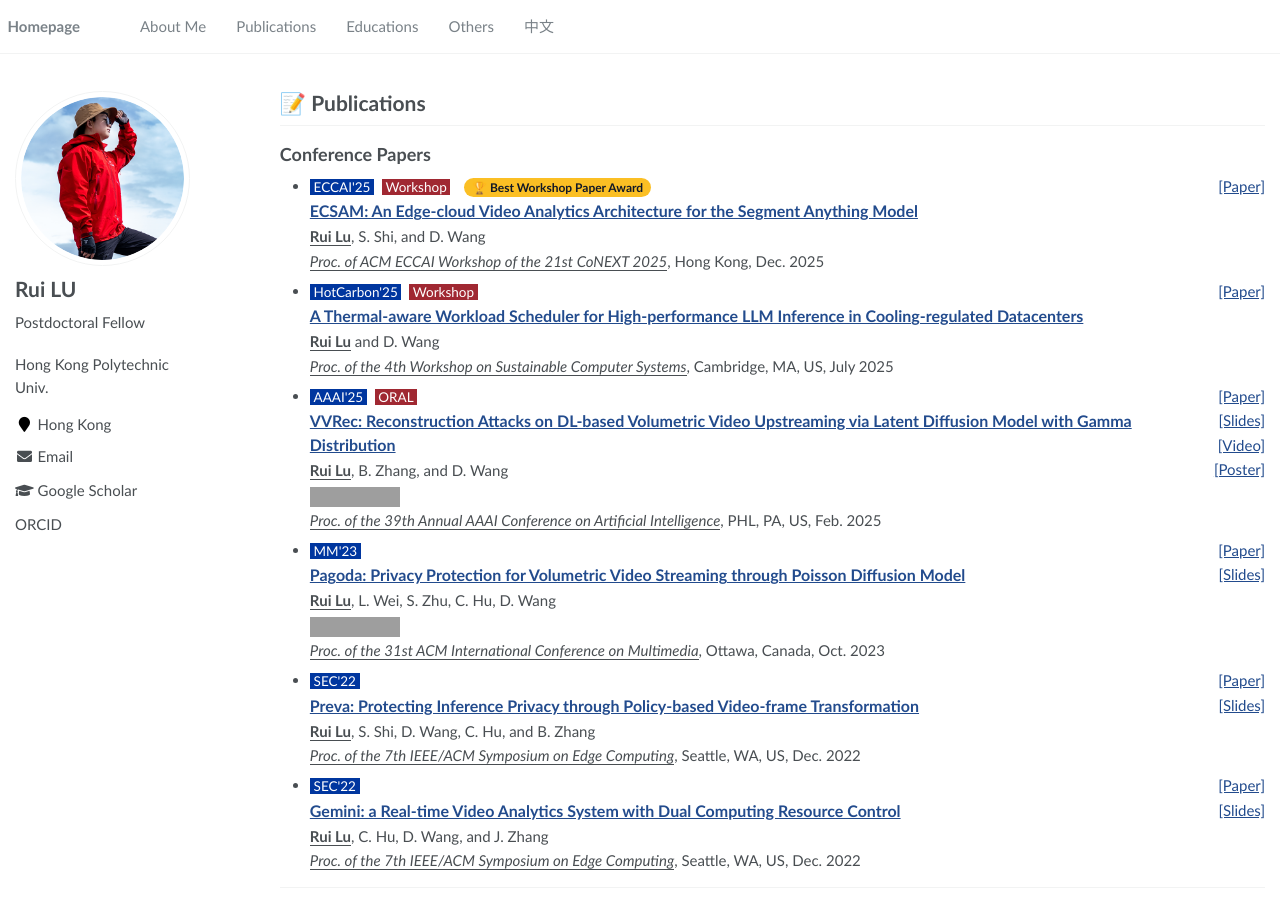
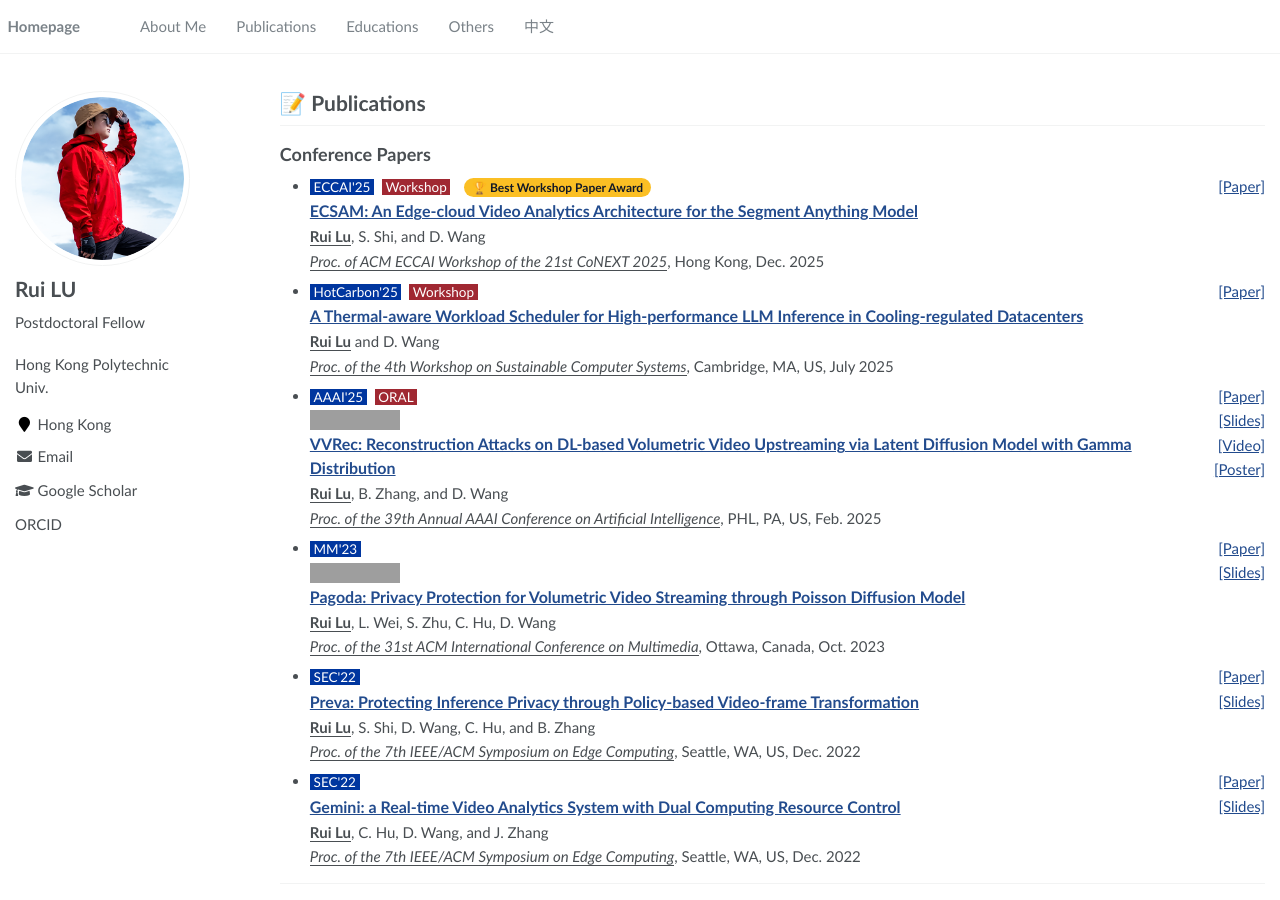
Before and after one commit to SladeLu/sladelu.github.io, a Jekyll site: the page built from _pages/includes/pub.md, in a window 1280 px wide and 900 px high. Built offline with Jekyll 4.4.1, drawn with Linux system fonts in a browser that asks for light colours; our own code applies the rules of GitHub Pages for plain Markdown files; grey boxes are pictures that could not be loaded.

Commit message:
Update pub.md

```diff
--- a/_pages/includes/pub.md
+++ b/_pages/includes/pub.md
@@ -61,6 +61,11 @@
         {% if paper.papertype %}
           <span class="typemark">{{ paper.papertype }}</span>
         {% endif %}
+      {% if paper.badgeurl %}
+        <div style="margin-bottom:2px;">
+          <img src="{{ paper.badgeurl }}" alt="ranking badge">
+        </div>
+      {% endif %}
         {% if paper.bestpaper %}
           <span style="background:#fbbf24; color:#111827; border-radius:999px; padding:2px 8px; margin-left:6px; font-size:0.8em; font-weight:600; white-space:nowrap;">
             🏆 {{ paper.bestpaper }}
@@ -77,13 +82,6 @@
       <div style="margin-bottom:2px;">
         {{ paper.author }}
       </div>
-
-      <!-- Optional extra badge (e.g., CCF-A) -->
-      {% if paper.badgeurl %}
-        <div style="margin-bottom:2px;">
-          <img src="{{ paper.badgeurl }}" alt="ranking badge">
-        </div>
-      {% endif %}
 
       <!-- Venue line -->
       <div>
```
